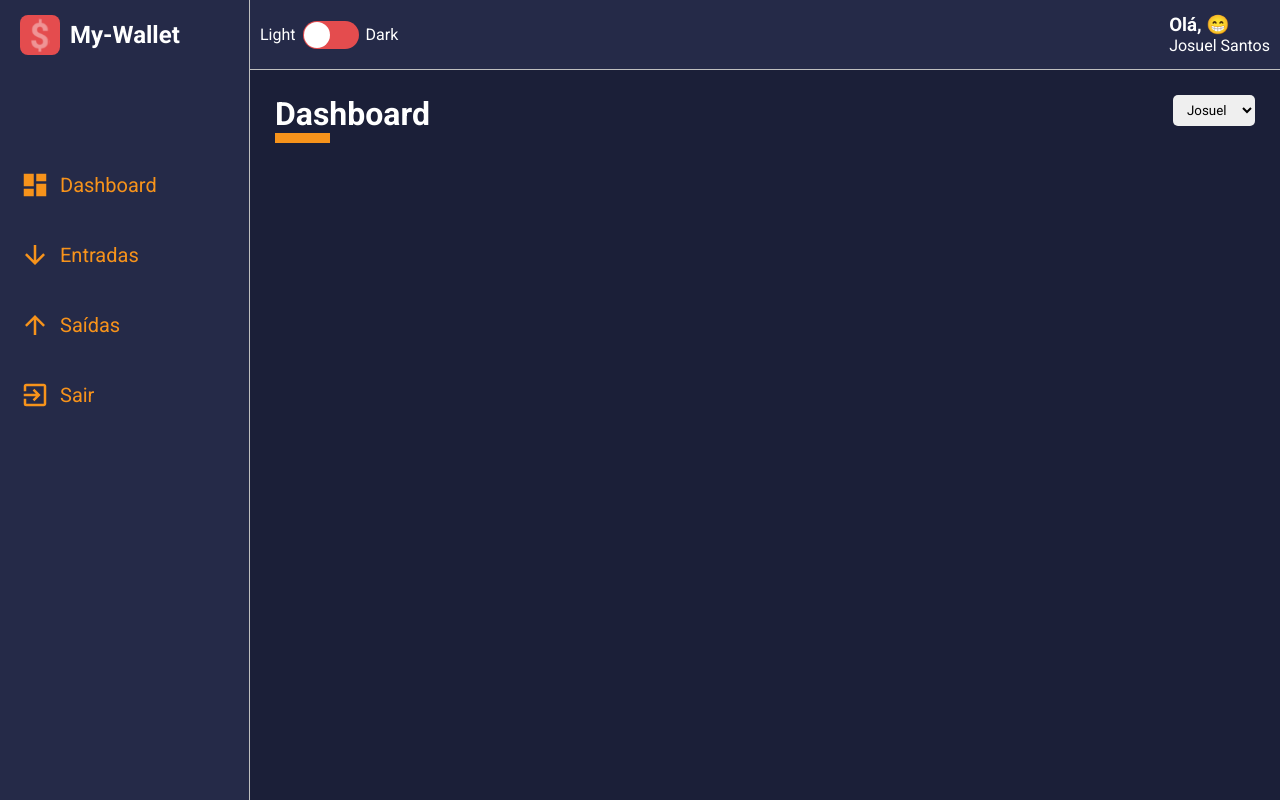
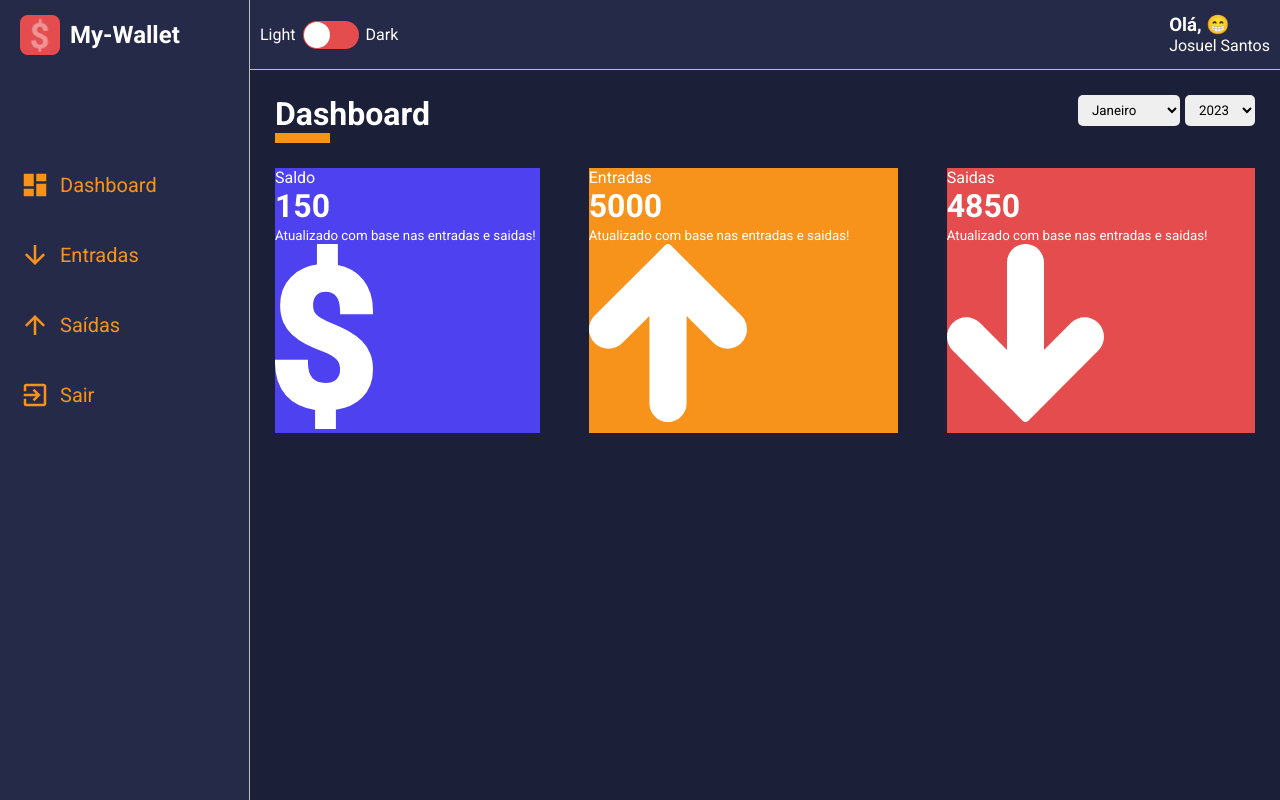
Before and after one commit to JosuelSantosDEV/MyWallet, a React (Create React App) app: page /dashboard in a window 1280 px wide. Built offline with nearby package versions, Linux system fonts and the light colour scheme.

Commit message:
Refatorando e trabalhando com o dashboard

```diff
--- /dev/null
+++ b/src/components/WalletBox/index.tsx
@@ -0,0 +1,32 @@
+import React from "react"
+import { Container } from "./styles";
+
+import dollarImg from "../../assets/dollar.svg"
+import arrowUpImg from "../../assets/arrow-up.svg"
+import arrowDownImg from "../../assets/arrow-down.svg"
+
+
+interface IWalletBoxProps{
+    title: string;
+    amount: number;
+    footerLabel: string;
+    icon: "dollar" | "arrowUp" | "arrowDown";
+    color: string;
+}
+function handleIcon(icon: "dollar" | "arrowUp" | "arrowDown"){
+    if(icon === "dollar") return dollarImg;
+    if(icon === "arrowUp") return arrowUpImg;
+    return arrowDownImg;
+}
+const WalletBox: React.FC<IWalletBoxProps>= ({title, amount, footerLabel, icon,color})=>{
+    return (
+        <Container color={color}>
+            <span>{title}</span>
+            <h1>{amount}</h1>
+            <small>{footerLabel}</small>
+            <img src={handleIcon(icon)} alt={title} />
+        </Container>
+    )
+}
+
+export default WalletBox;
--- /dev/null
+++ b/src/components/WalletBox/styles.ts
@@ -0,0 +1,9 @@
+import styled from "styled-components";
+
+interface IContainerProps{
+    color: string;
+}
+
+export const Container = styled.div<IContainerProps>`
+    background-color: ${props => props.color};
+`;
--- a/src/pages/Dashboard/index.tsx
+++ b/src/pages/Dashboard/index.tsx
@@ -1,20 +1,93 @@
-import React from "react";
-import { Container } from "./styles";
+import React, { useMemo, useState } from "react";
+import { Container, Content } from "./styles";
 import ContentHeader from "../../components/ContentHeader";
 import SelectInput from "../../components/SelectInput";
+import { gains } from "../../repositories/gains";
+import { expenses } from "../../repositories/expenses";
+import WalletBox from "../../components/WalletBox";
 
 const Dashboard: React.FC = () => {
-    const options = [
-        {value: 'Josuel', label:'Josuel'},{value: 'Santos', label:'Santos'}
-    ]
+
+    const [monthSelected, setMonthSelected] = useState<number>();
+    const [yearSelected, setYearSelected] = useState<number>();
+
+
+    function handleMonthSelected(month: string){
+        try{
+            const parseMonth = Number(month)
+            setMonthSelected(parseMonth);
+        }catch(error){
+            console.log(error)
+        }
+    }
+    function handleYearSelected(year: string){
+        try{
+            const parseYear = Number(year)
+            setYearSelected(parseYear);
+        }catch(error){
+            console.log(error)
+        }
+    }
+    const years = useMemo(()=>{
+        let uniqueYears: number[] = [];
+        [...expenses, ...gains].forEach(item => {
+            const date = new Date(item.date);
+            const year = date.getFullYear();
+            if(!uniqueYears.includes(year)){
+                uniqueYears.push(year);
+            }
+        });
+
+        return uniqueYears.map((year)=>{
+            return {value: year, label: year};
+        });
+
+    },[]).sort((a,b)=>{
+        if(a.value < b.value) return 1;
+        return -1
+    });
+
+    const months = useMemo(()=>{
+        return [
+            {value: 1, label:"Janeiro"}, {value: 2, label:"Fevereiro"},{value: 3, label:"Março"},{value: 4, label:"Abril"},
+            {value: 5, label:"Maio"},{value: 6, label:"Junho"},
+            {value: 7, label:"Julho"},{value: 8, label:"Agosto"},{value: 9, label:"Setembro"},{value: 10, label:"Outubro"},
+            {value: 11, label:"Novembro"},{value: 12, label:"Dezembro"}
+        ]
+    }, []);
+
     return <>
         <Container>
             <ContentHeader
                 title="Dashboard"
                 lineColor="#F7931B"
             >
-                <SelectInput options={options} onChange={()=>{}}/>
+                <SelectInput options={months} onChange={ event => handleMonthSelected(event.target.value)} defaultValue={monthSelected}/>
+                <SelectInput options={years} onChange={event => handleYearSelected(event.target.value)} defaultValue={yearSelected}/>
             </ContentHeader>
+            <Content>
+                <WalletBox
+                    title="Saldo"
+                    amount={150.00}
+                    footerLabel="Atualizado com base nas entradas e saidas!"
+                    color="#4E41F0"
+                    icon="dollar"
+                />
+                <WalletBox
+                    title="Entradas"
+                    amount={5000.00}
+                    footerLabel="Atualizado com base nas entradas e saidas!"
+                    color="#F7931B"
+                    icon="arrowUp"
+                />
+                <WalletBox
+                    title="Saidas"
+                    amount={4850.00}
+                    footerLabel="Atualizado com base nas entradas e saidas!"
+                    color="#E44C4E"
+                    icon="arrowDown"
+                />
+            </Content>
         </Container>
     </>
 }
--- a/src/pages/Dashboard/styles.ts
+++ b/src/pages/Dashboard/styles.ts
@@ -1,3 +1,8 @@
 import styled from "styled-components";
 
 export const Container = styled.div``;
+
+export const Content = styled.div`
+    display: flex;
+    gap: 5%;
+`;
--- a/src/pages/List/index.tsx
+++ b/src/pages/List/index.tsx
@@ -23,38 +23,59 @@ interface Idata {
 const List: React.FC = () => {
 
     const [data, setData] = useState<Idata[]>([]);
-
-    const [monthSelected, setMonthSelected] = useState<string>(String(new Date().getMonth() + 1));
-    const [yearSelected, setYearSelected] = useState<string>("");
+    const [monthSelected, setMonthSelected] = useState<number>(new Date().getMonth() + 1);
+    const [yearSelected, setYearSelected] = useState<number>(0);
+    const [selectedFilterFrequency, setSelectedFilterFrequency] = useState(["recorrente","eventual"])
 
     const params = useParams();
-    const {type} = params;
+    const movimentType = params.type;
 
-    const [selectedFrequency, setSelectedFrequency] = useState(["recorrente","eventual"])
 
-    const title = useMemo(()=> {
-       return type === "entry-balance"? {title:"Entradas", color: "#F7931B"}: {title:"Saídas", color:"#E44C4E"};
-    }, [type])
+    const months = useMemo(()=>{
+        return [
+            {value: 1, label:"Janeiro"}, {value: 2, label:"Fevereiro"},{value: 3, label:"Março"},{value: 4, label:"Abril"},
+            {value: 5, label:"Maio"},{value: 6, label:"Junho"},
+            {value: 7, label:"Julho"},{value: 8, label:"Agosto"},{value: 9, label:"Setembro"},{value: 10, label:"Outubro"},
+            {value: 11, label:"Novembro"},{value: 12, label:"Dezembro"}
+        ]
+    }, []);
 
-    const listData =  useMemo(()=>{
-        return type === "entry-balance"? gains : expenses;
-    }, [])
+    function handleMonthSelected(month: string){
+        try{
+            const parseMonth = Number(month)
+            setMonthSelected(parseMonth);
+        }catch(error){
+            console.log(error)
+        }
+    }
+    function handleYearSelected(year: string){
+        try{
+            const parseYear = Number(year)
+            setYearSelected(parseYear);
+        }catch(error){
+            console.log(error)
+        }
+    }
 
-    const months = [
-        {value: 1, label:"Janeiro"}, {value: 2, label:"Fevereiro"},{value: 3, label:"Março"},{value: 4, label:"Abril"},
-        {value: 5, label:"Maio"},{value: 6, label:"Junho"},
-        {value: 7, label:"Julho"},{value: 8, label:"Agosto"},{value: 9, label:"Setembro"},{value: 10, label:"Outubro"},
-        {value: 11, label:"Novembro"},{value: 12, label:"Dezembro"}
-    ]
-    // const years = [
-    //     {value: 2018, label: 2018},{value: 2019, label:2019}, {value: 2020, label:2020}, {value: 2021, label:2021},
-    //     {value: 2022, label:2022},{value: 2023, label:2023},{value: 2024, label:2024}
-    // ]
-
+    const pageData = useMemo(()=>{
+        if(movimentType === "entry-balance"){
+            return {
+                title: "Entradas",
+                lineColor: "#4E41F0",
+                listData: gains
+            }
+        }else{
+            return {
+                title: "Saidas",
+                lineColor: "#E44C4E",
+                listData: expenses
+            }
+        }
+    },[movimentType])
 
     const years = useMemo(()=>{
         let uniqueYears: number[] = [];
-        listData.forEach(item => {
+        pageData.listData.forEach(item => {
             const date = new Date(item.date);
             const year = date.getFullYear();
             if(!uniqueYears.includes(year)){
@@ -66,32 +87,37 @@ const List: React.FC = () => {
             return {value: year, label: year};
         });
 
-    },[]);
+    },[pageData.listData]).sort((a,b)=>{
+        if(a.value < b.value) return 1;
+        return -1
+    });
 
-    if(yearSelected === "")setYearSelected(String(years[0].value));
+
+    if(yearSelected === 0)setYearSelected(years[0].value);
 
     function handleFrenquencyClick(frequency:string){
         //console.log("Frequency: "+frequency);
-        const alreadySelected = selectedFrequency.findIndex(item => item === frequency);
+        const alreadySelected = selectedFilterFrequency.findIndex(item => item === frequency);
         //console.log("AlreadySelected: "+alreadySelected);
         if(alreadySelected >= 0){
-            const filtered = selectedFrequency.filter(item=>item !== frequency);
+            const filtered = selectedFilterFrequency.filter(item=>item !== frequency);
             //console.log("Filtered: "+filtered);
-            setSelectedFrequency(filtered);
+            setSelectedFilterFrequency(filtered);
         } else {
-            setSelectedFrequency((prev)=> [...prev, frequency]);
+            setSelectedFilterFrequency((prev)=> [...prev, frequency]);
         }
-        //console.log("SeledtedFrequency: "+selectedFrequency);
+        //console.log("SeledtedFrequency: "+selectedFilterFrequency);
     }
 
     useEffect(()=>{
-        const filteredData = listData.filter((item)=>{
+
+        const filteredData = pageData.listData.filter((item)=>{
 
             const date = new Date(item.date);
-            const month = String(date.getMonth() + 1);
-            const year = String(date.getFullYear());
+            const month = date.getMonth() + 1;
+            const year = date.getFullYear();
 
-            return month === monthSelected && year === yearSelected && selectedFrequency.includes(item.frequency);
+            return month === monthSelected && year === yearSelected && selectedFilterFrequency.includes(item.frequency);
         })
 
 
@@ -107,26 +133,26 @@ const List: React.FC = () => {
         })
         setData(formattedData);
         console.log(monthSelected + "/"+ yearSelected);
-    },[listData,monthSelected, yearSelected,data.length, selectedFrequency]);
+    },[pageData.listData,monthSelected, yearSelected,data.length, selectedFilterFrequency]);
 
     return <>
         <Container>
             <ContentHeader
-                    title={title.title}
-                    lineColor={title.color}
+                    title={pageData.title}
+                    lineColor={pageData.lineColor}
             >
-                <SelectInput options={months} onChange={ event => setMonthSelected(event.target.value)} defaultValue={monthSelected}/>
-                <SelectInput options={years} onChange={event => setYearSelected(event.target.value)} defaultValue={yearSelected}/>
+                <SelectInput options={months} onChange={ event => handleMonthSelected(event.target.value)} defaultValue={monthSelected}/>
+                <SelectInput options={years} onChange={event => handleYearSelected(event.target.value)} defaultValue={yearSelected}/>
             </ContentHeader>
             <Filters>
                 <button
                     type="button"
-                    className= {`tag-filter tag-filter-recurrent ${selectedFrequency.includes("recorrente") && "tag-actived"}`}
+                    className= {`tag-filter tag-filter-recurrent ${selectedFilterFrequency.includes("recorrente") && "tag-actived"}`}
                     onClick={()=> handleFrenquencyClick("recorrente")}
                 >Recorrentes</button>
                 <button
                     type="button"
-                    className={`tag-filter tag-filter-eventual ${selectedFrequency.includes("eventual") && "tag-actived"}`}
+                    className={`tag-filter tag-filter-eventual ${selectedFilterFrequency.includes("eventual") && "tag-actived"}`}
                     onClick={()=> handleFrenquencyClick("eventual")}
                 >Eventuais</button>
             </Filters>
--- a/src/pages/List/styles.ts
+++ b/src/pages/List/styles.ts
@@ -3,7 +3,7 @@ import styled from "styled-components";
 export const Container = styled.div`
 
 `;
-export const Content = styled.div`
+export const Content = styled.main`
 
 `;
 export const Filters = styled.div`
```
